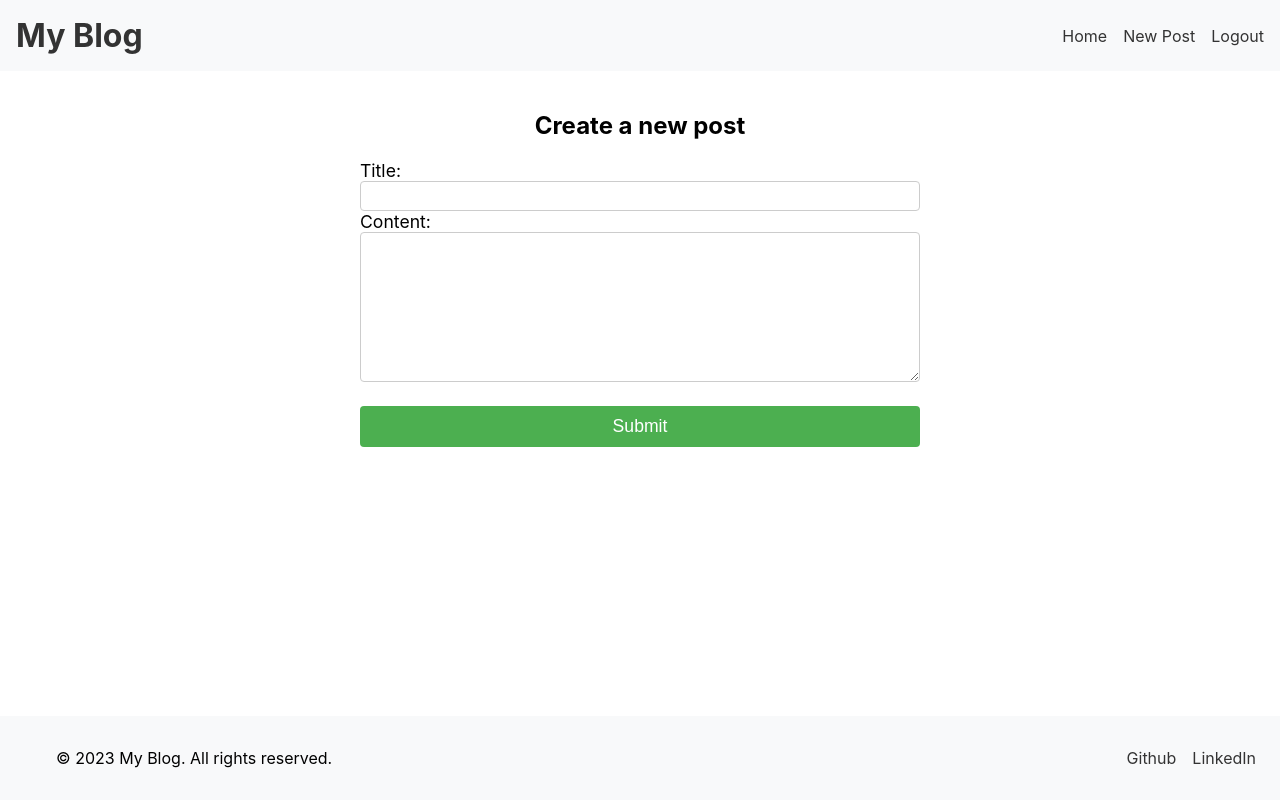
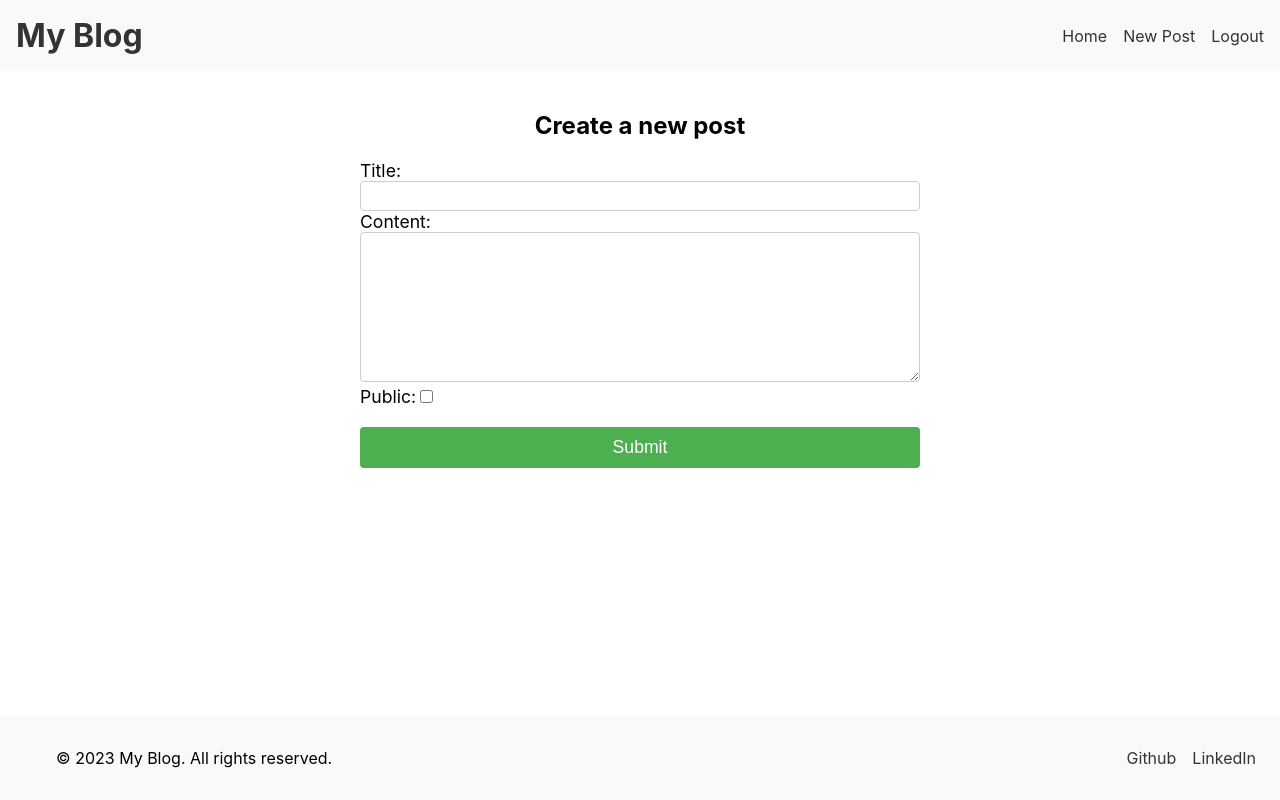
Before and after one commit to williamphk/odin_Blog-API-frontend, a React (Create React App) app: page /new-post in a window 1280 px wide. Built offline with nearby package versions, Linux system fonts and the light colour scheme; sample sign-in values are in the browser's storage.

Commit message:
Implemented POST Post Request

```diff
--- a/src/components/NewPost.css
+++ b/src/components/NewPost.css
@@ -31,6 +31,10 @@
   border-radius: 4px;
 }
 
+.new-post input[type="checkbox"] {
+  width: auto;
+}
+
 .new-post textarea {
   height: 150px;
   resize: vertical;
--- a/src/components/NewPost.js
+++ b/src/components/NewPost.js
@@ -7,27 +7,28 @@ import "./NewPost.css";
 const NewPost = () => {
   const [title, setTitle] = useState("");
   const [content, setContent] = useState("");
+  const [isPublic, setIsPublic] = useState(false);
   const [submitting, setSubmitting] = useState(false);
-  const { currentUser } = useAuth();
 
   const handleSubmit = async (e) => {
     e.preventDefault();
     setSubmitting(true);
 
     try {
-      const response = await fetch("http://localhost:3000/newpost", {
+      const response = await fetch("http://localhost:3000/posts", {
         method: "POST",
         headers: {
           "Content-Type": "application/json",
           Authorization: `Bearer ${localStorage.getItem("token")}`, // Attach the JWT token from localStorage
         },
-        body: JSON.stringify({ title, content }),
+        body: JSON.stringify({ title, content, isPublic }),
       });
 
       if (response.ok) {
         console.log("Post created successfully");
         setTitle("");
         setContent("");
+        setIsPublic(false);
       } else {
         console.log("Failed to create post");
       }
@@ -61,6 +62,15 @@ const NewPost = () => {
             required
           />
         </div>
+        <div>
+          <label htmlFor="isPublic"> Public:</label>
+          <input
+            type="checkbox"
+            id="isPublic"
+            checked={isPublic}
+            onChange={(e) => setIsPublic(e.target.checked)}
+          />
+        </div>
         <button type="submit" disabled={submitting}>
           {submitting ? "Submitting..." : "Submit"}
         </button>
```
